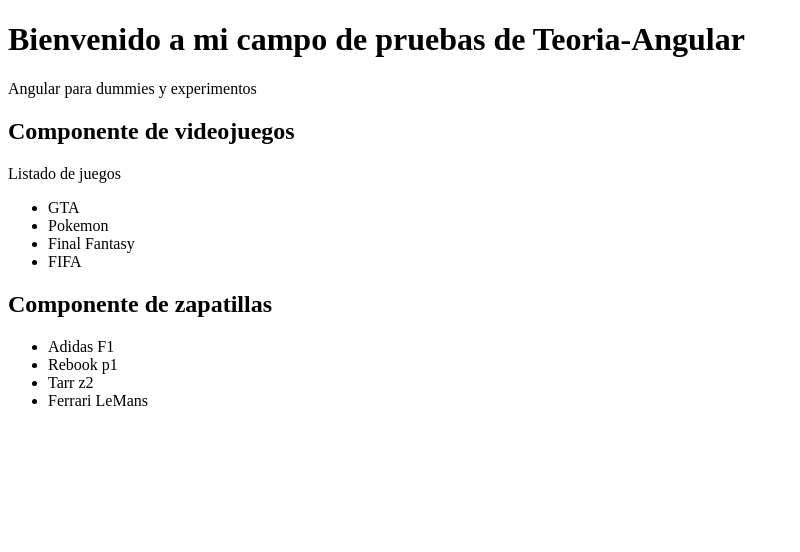
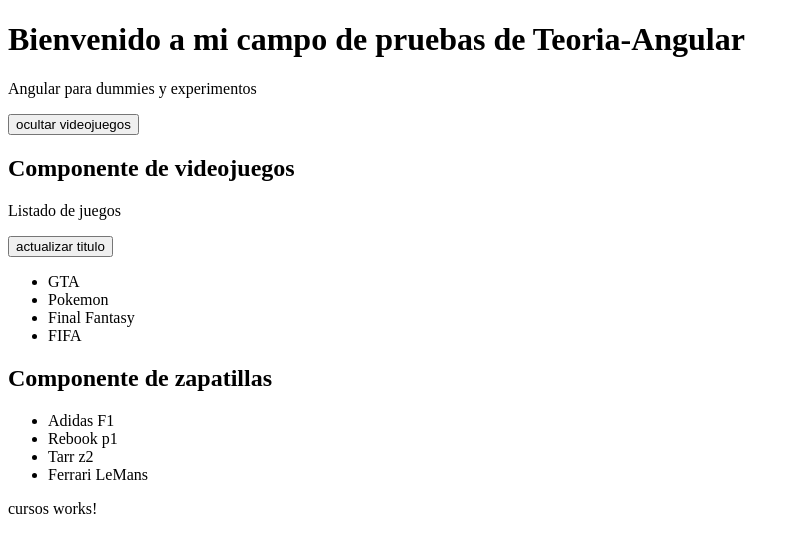
Before and after one commit to shadoblack/Angular, an Angular app in the folder Teoria-Angular/: page / in a window 1280 px wide. Shown: the top 552 px of the page, without its empty margins (0-800 px from the left). Built offline with nearby package versions, Linux system fonts and the light colour scheme.

Commit message:
Angular y los hooks

```diff
--- a/Teoria-Angular/src/app/app.component.html
+++ b/Teoria-Angular/src/app/app.component.html
@@ -2,6 +2,11 @@
   <h1>Bienvenido a mi campo de pruebas de {{title}}</h1>
   <p>Angular para dummies y experimentos</p>
 
-  <videojuego></videojuego>
+  <button (click)="ocultarVideojuegos(false)" *ngIf="mostrar_videojuegos"> ocultar videojuegos</button>
+  <button (click)="ocultarVideojuegos(true)" *ngIf="!mostrar_videojuegos"> mostrar videojuegos</button>
+
+
+  <videojuego *ngIf="mostrar_videojuegos"></videojuego>
   <zapatillas></zapatillas>
+  <cursos></cursos>
 </div>
--- a/Teoria-Angular/src/app/app.component.ts
+++ b/Teoria-Angular/src/app/app.component.ts
@@ -7,4 +7,9 @@ import { Component } from '@angular/core';
 })
 export class AppComponent {
   public title = 'Teoria-Angular';
+  public mostrar_videojuegos: boolean = true;
+
+  ocultarVideojuegos(value: boolean){
+    this.mostrar_videojuegos = value;
+  }
 }
--- a/Teoria-Angular/src/app/app.module.ts
+++ b/Teoria-Angular/src/app/app.module.ts
@@ -5,12 +5,14 @@ import { AppRoutingModule } from './app-routing.module';
 import { AppComponent } from './app.component';
 import { VideojuegoComponent } from './videojuego/videojuego.component';
 import { ZapatillasComponent } from './zapatillas/zapatillas.component';
+import { CursosComponent } from './cursos/cursos.component';
 
 @NgModule({
   declarations: [
     AppComponent,
     VideojuegoComponent,
-    ZapatillasComponent
+    ZapatillasComponent,
+    CursosComponent
   ],
   imports: [
     BrowserModule,
--- /dev/null
+++ b/Teoria-Angular/src/app/cursos/cursos.component.html
@@ -0,0 +1 @@
+<p>cursos works!</p>
--- /dev/null
+++ b/Teoria-Angular/src/app/cursos/cursos.component.ts
@@ -0,0 +1,15 @@
+import { Component, OnInit } from '@angular/core';
+
+@Component({
+  selector: 'cursos',
+  templateUrl: './cursos.component.html',
+  styleUrls: ['./cursos.component.css']
+})
+export class CursosComponent implements OnInit {
+
+  constructor() { }
+
+  ngOnInit(): void {
+  }
+
+}
--- a/Teoria-Angular/src/app/videojuego/videojuego.component.html
+++ b/Teoria-Angular/src/app/videojuego/videojuego.component.html
@@ -1,5 +1,7 @@
 <h2>{{titulo}}</h2>
 <p>{{listado}}</p>
+
+<button (click)="cambiarTitulo()"> actualizar titulo</button>
 <ul>
   <li>GTA</li>
   <li>Pokemon</li>
--- a/Teoria-Angular/src/app/videojuego/videojuego.component.ts
+++ b/Teoria-Angular/src/app/videojuego/videojuego.component.ts
@@ -1,11 +1,11 @@
-import {Component} from '@angular/core';
+import {Component, OnInit, DoCheck, OnDestroy} from '@angular/core';
 
 @Component({
   selector: 'videojuego',
   templateUrl: './videojuego.component.html'
 
 })
-export class VideojuegoComponent {
+export class VideojuegoComponent implements OnInit, DoCheck, OnDestroy {
   public titulo: string;
   public listado: string;
 
@@ -14,4 +14,20 @@ export class VideojuegoComponent {
     this.listado = "Listado de juegos";
     console.log("Se ha cargado el componente: videojuego.component.ts.")
   }
+
+  ngOnInit(): void { //se ejecuta solo nada mas arrancar la pagina
+    console.log("OnInit ejecutado");
+  }
+
+  ngDoCheck(): void { //cada vez que se cambia el codigo,se carga, como al clicar,un evento,etc
+    console.log("DoCheck ejecutado");
+  }
+
+  ngOnDestroy(): void { //solo se ejecuta al eliminar el componente
+    console.log("OnDestroy ejecutado");
+  }
+
+  cambiarTitulo(){
+    this.titulo= "Nuevo titulo del componente";
+  }
 }
```
Also changed, not shown: Teoria-Angular/src/app/cursos/cursos.component.css (added), 1 other file (tests, documents, lock files or other folders).
